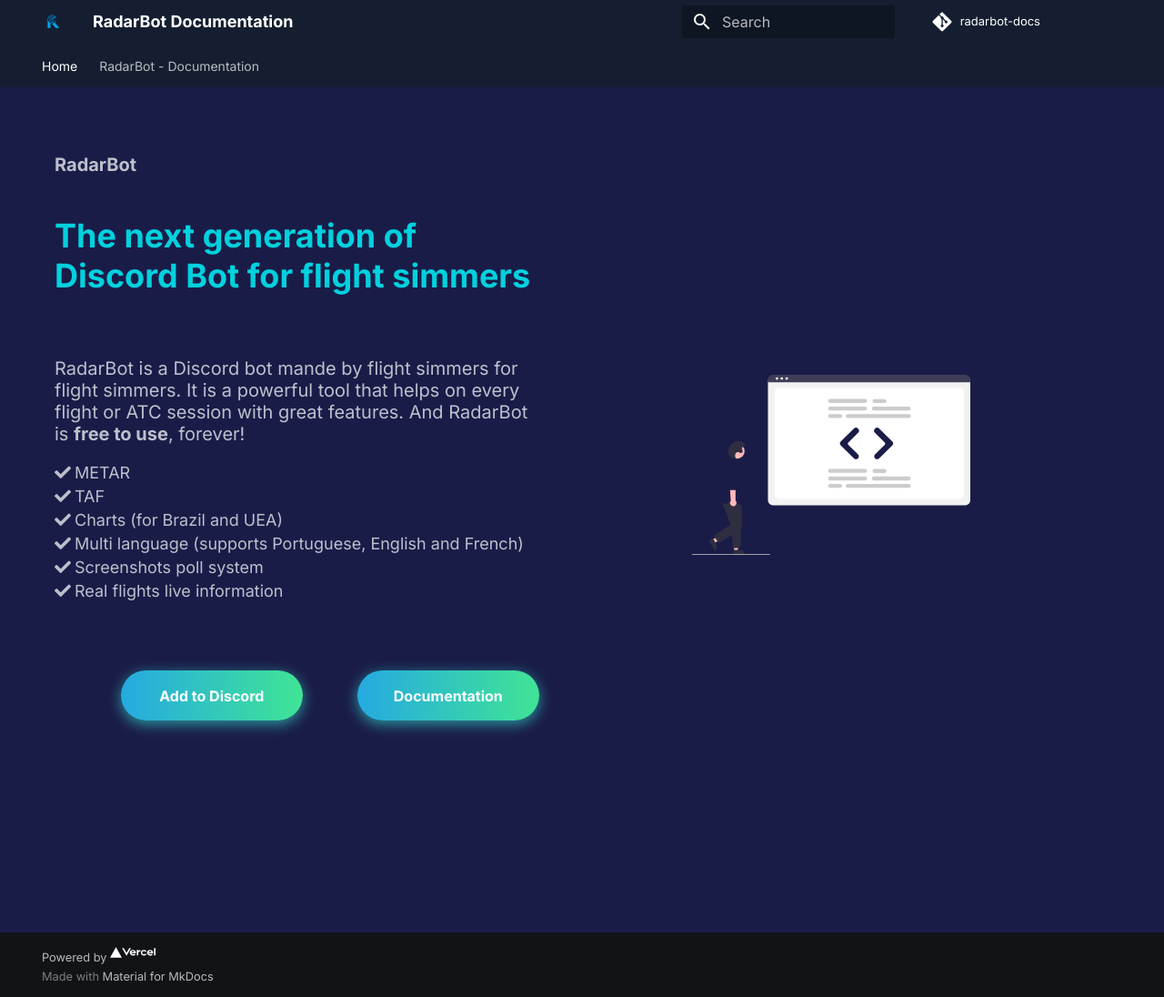
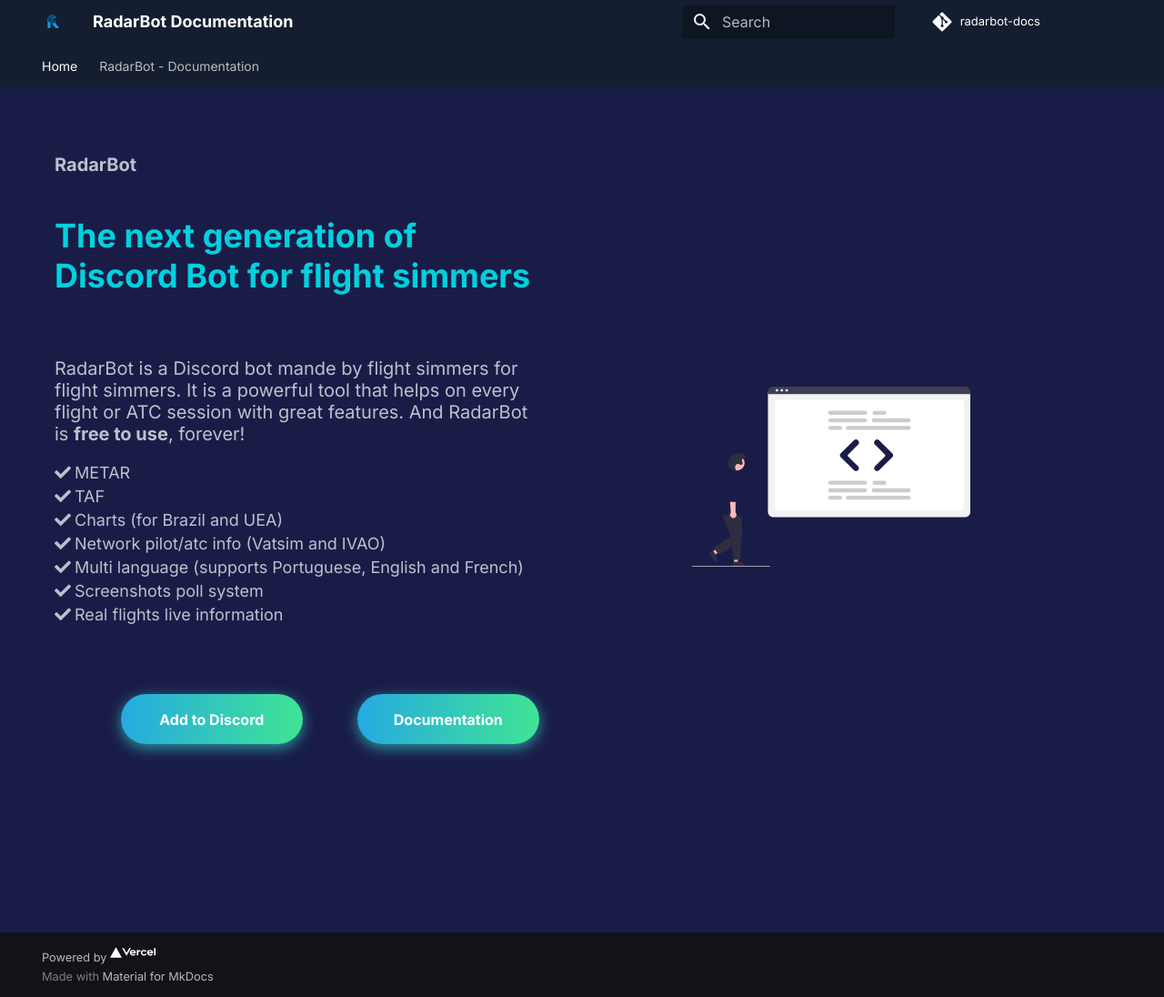
Before and after one commit to radarbot-team/radarbot-docs, an MkDocs documentation site: the page built from docs/index.md, in a window 1280 px wide and 1096 px high. Shown: the whole window at 91% size. Built offline with MkDocs 1.6.1 and Material for MkDocs 9.7.7, drawn with Linux system fonts in a browser that asks for light colours; comment, search, counter and statistics services are not loaded.

Commit message:
added feature item on landing page

```diff
--- a/overrides/home.html
+++ b/overrides/home.html
@@ -21,6 +21,7 @@
         <li><i class="fa fa-check"></i><span>METAR</span></li>
         <li><i class="fa fa-check"></i><span>TAF</span></li>
         <li><i class="fa fa-check"></i><span>Charts (for Brazil and UEA)</span></li>
+        <li><i class="fa fa-check"></i><span>Network pilot/atc info (Vatsim and IVAO)</span></li>
         <li><i class="fa fa-check"></i><span>Multi language (supports Portuguese, English and French)</span></li>
         <li><i class="fa fa-check"></i><span>Screenshots poll system</span></li>
         <li><i class="fa fa-check"></i><span>Real flights live information</span></li>
```
